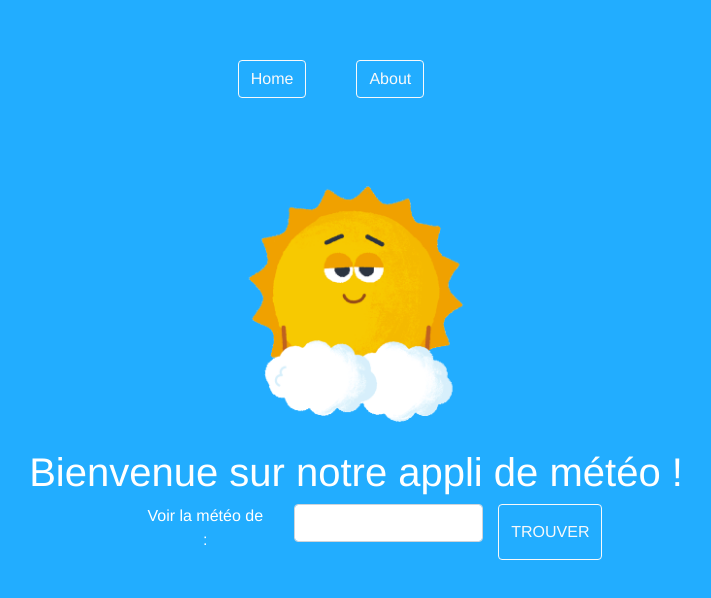
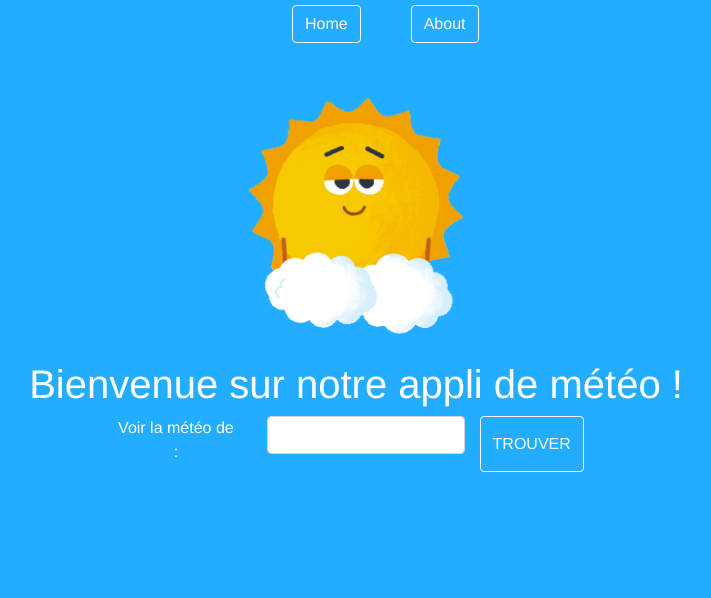
Before and after one commit to Ldqtheone/meteo-project, a Vue app: page /#/ in a window 1280 px wide. Shown: the top 598 px of the page, without its empty margins (284-995 px from the left). Built offline with nearby package versions, Linux system fonts and the light colour scheme; what vue-async-computed would draw is missing.

Commit message:
Change CSS

```diff
--- a/src/App.vue
+++ b/src/App.vue
@@ -2,13 +2,17 @@
   <div id="app">
     <div class="nav">
       <router-link :to="{ name: 'Home' }" class="nav__link"
-        ><b-button variant="outline-light" >Home</b-button></router-link
+      >
+        <b-button variant="outline-light">Home</b-button>
+      </router-link
       >
       <router-link :to="{ name: 'About' }" class="nav__link"
-        ><b-button variant="outline-light" >About</b-button></router-link
+      >
+        <b-button variant="outline-light">About</b-button>
+      </router-link
       >
     </div>
-    <router-view />
+    <router-view/>
   </div>
 </template>
 
@@ -35,13 +39,17 @@ body {
 }
 
 .nav {
-  justify-content: center;
+  position: absolute;
+  top: 5px;
+  left: 45%;
+  right: 35%;
 }
 
 .nav__link {
   margin-right: 50px;
   margin-bottom: 50px;
 }
+
 .button {
   border: none;
   border: solid 2px white;
--- a/src/components/Weather.vue
+++ b/src/components/Weather.vue
@@ -73,7 +73,7 @@ export default {
 <style scoped>
 
 .my-1{
-  margin-left:  26em;
+  margin-left:  30%;
 }
 
 .panel {
```
